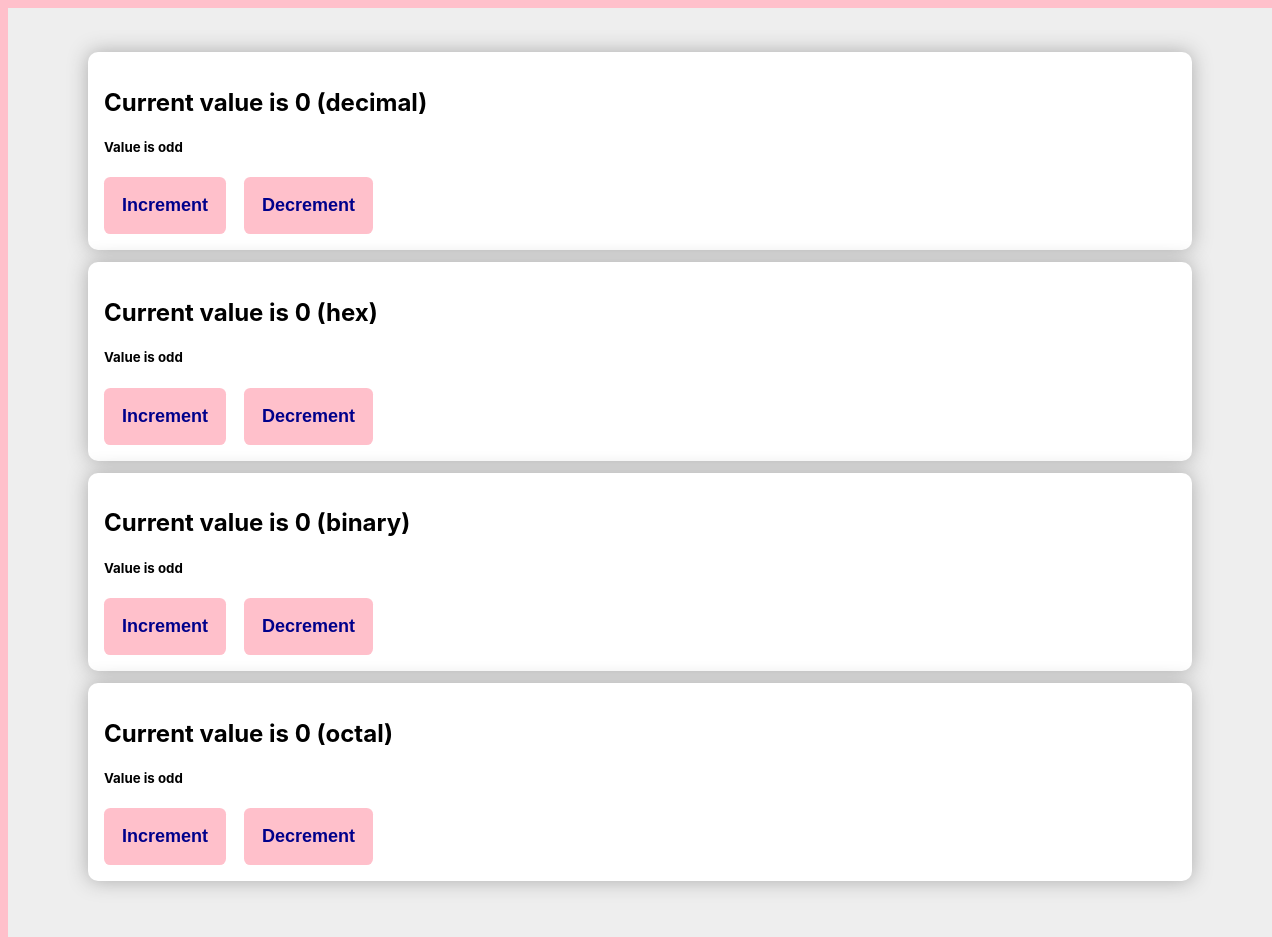
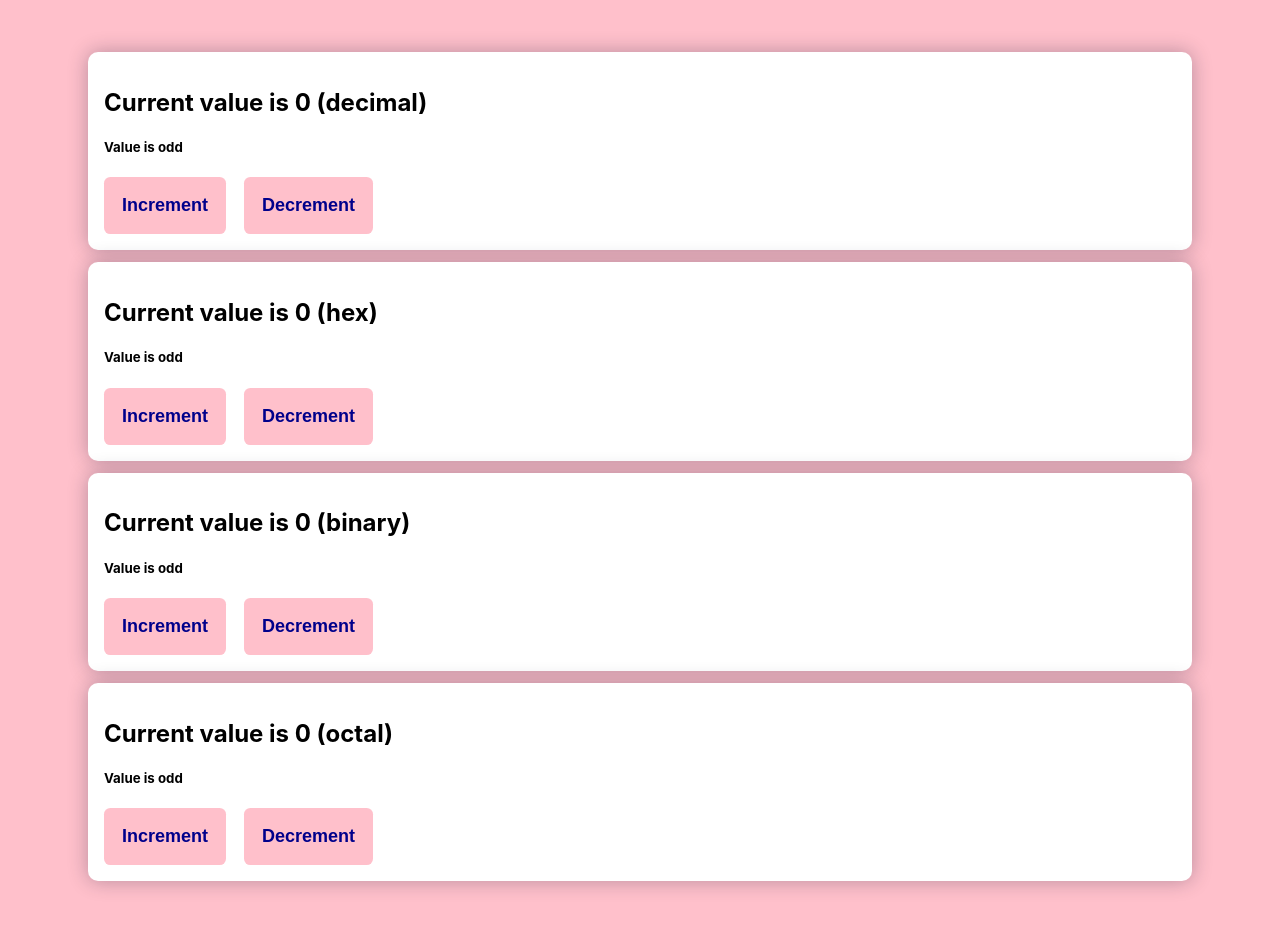
Before and after one commit to alexstrive/ifmo-react-demo, a React (Create React App) app: page / in a window 1280 px wide. Built offline with nearby package versions, Linux system fonts and the light colour scheme.

Commit message:
change styles

```diff
--- a/src/App.tsx
+++ b/src/App.tsx
@@ -9,7 +9,7 @@ function App() {
         display: 'flex',
         flexDirection: 'column',
         padding: '2.75em 5em',
-        background: '#eee',
+        background: 'pink',
       }}
     >
       <Counter />
--- a/src/components/Counter.tsx
+++ b/src/components/Counter.tsx
@@ -37,7 +37,7 @@ const FunctionalCounter: FC<Props> = ({ format = 'decimal' }) => {
   return (
     <div
       style={{
-        boxShadow: '0 0 20px #aaa',
+        boxShadow: '0 0 20px rgba(20, 20, 50, 0.3)',
         borderRadius: 10,
         padding: '1em',
         background: 'white',
```
